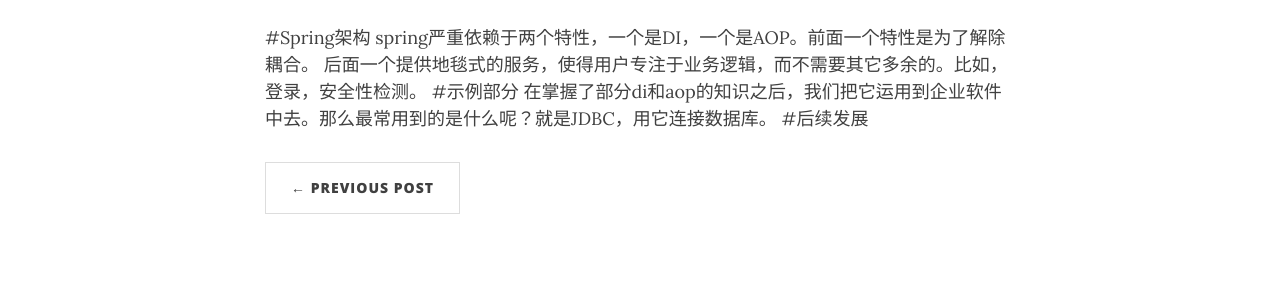
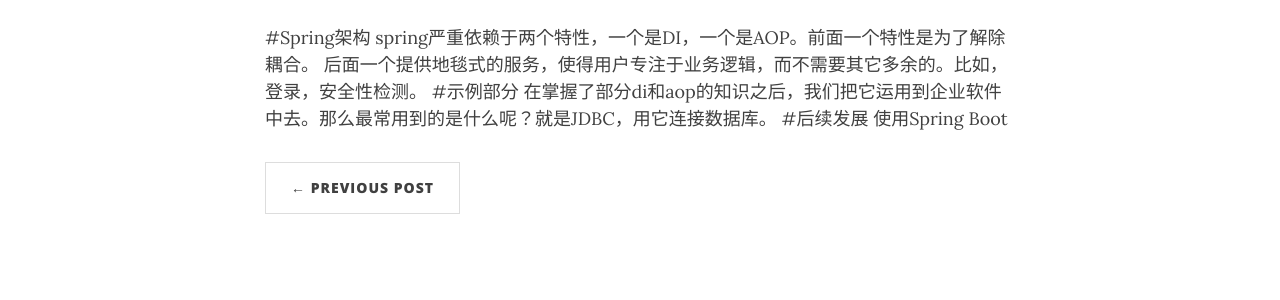
Before and after one commit to ZionPi/zionpi.github.io, a Jekyll site: the page built from _posts/2018-10-28-learn-dubbo.md, in a window 1280 px wide and 1135 px high. Shown: the part 628-928 px from the top of the window. Built offline with Jekyll 4.4.1, drawn with Linux system fonts in a browser that asks for light colours; nearby versions of some CDN libraries.

Commit message:
add more infor

```diff
--- a/_posts/2018-10-28-learn-dubbo.md
+++ b/_posts/2018-10-28-learn-dubbo.md
@@ -13,3 +13,4 @@
 #示例部分
 在掌握了部分di和aop的知识之后，我们把它运用到企业软件中去。那么最常用到的是什么呢？就是JDBC，用它连接数据库。
 #后续发展
+使用Spring Boot
```
